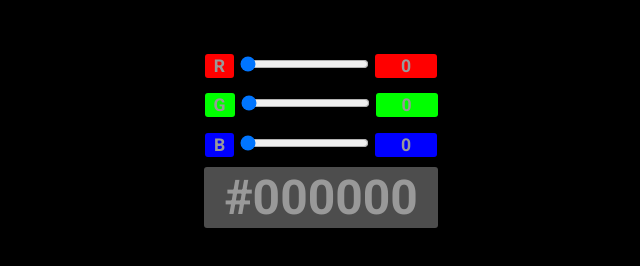
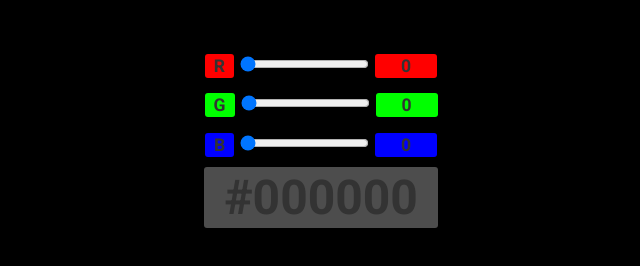
Before and after one commit to leemark/colortest, a website: page index.html in a window 1280 px wide. Shown: the whole page, without its empty margins (319-959 px from the left). Drawn offline with nearby package versions, Linux system fonts and the light colour scheme.

Commit message:
text color

```diff
--- a/css/styles.scss
+++ b/css/styles.scss
@@ -1,5 +1,5 @@
 @import url(http://fonts.googleapis.com/css?family=Roboto:700);
-$textcolor: #999;
+$textcolor: #333;
 body{
   background-color: rgb(0,0,0);
   text-align: center;
```
Also changed, not shown: css/build/styles.css.
